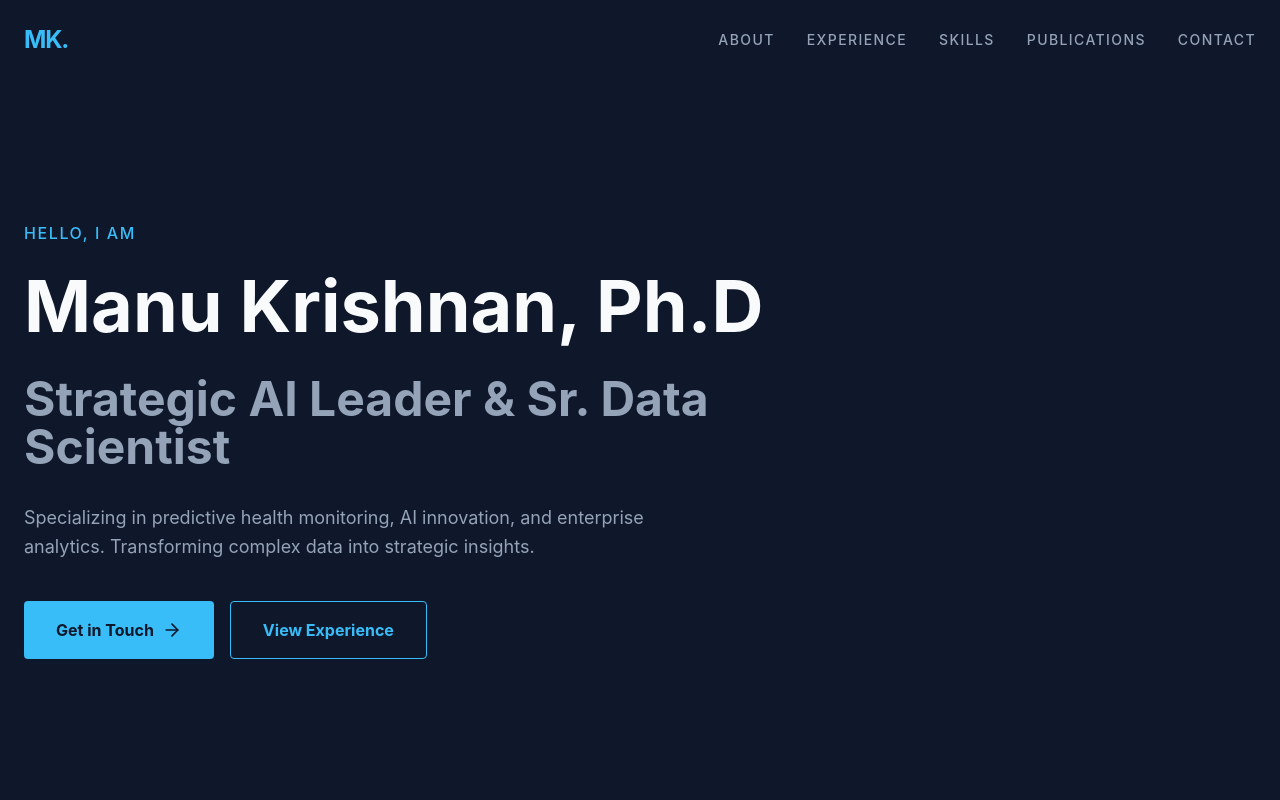
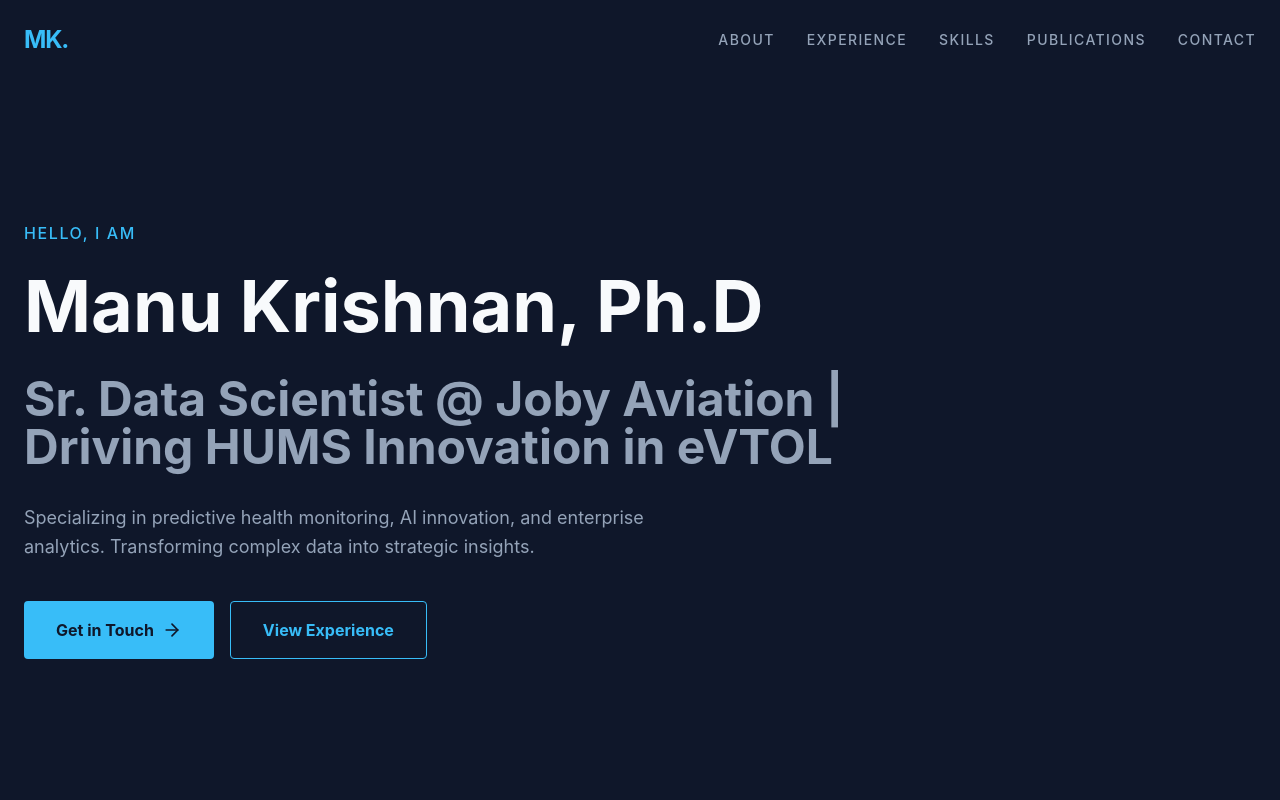
Before and after one commit to manukrisvt/portfolio, a React (Vite) app: page / in a window 1280 px wide. Shown: the top 800 px of the page. Built offline with nearby package versions, Linux system fonts and the light colour scheme.

Commit message:
Update headline to highlight Joby Aviation and eVTOL

```diff
--- a/src/data.js
+++ b/src/data.js
@@ -2,7 +2,7 @@ import { FaGithub, FaLinkedin, FaEnvelope, FaPhone } from 'react-icons/fa';
 
 export const personalInfo = {
     name: "Manu Krishnan, Ph.D",
-    title: "Strategic AI Leader & Sr. Data Scientist",
+    title: "Sr. Data Scientist @ Joby Aviation | Driving HUMS Innovation in eVTOL",
     location: "Charlotte, NC",
     email: "manukrishnantvm@gmail.com",
     phone: "540-449-7532",
```
